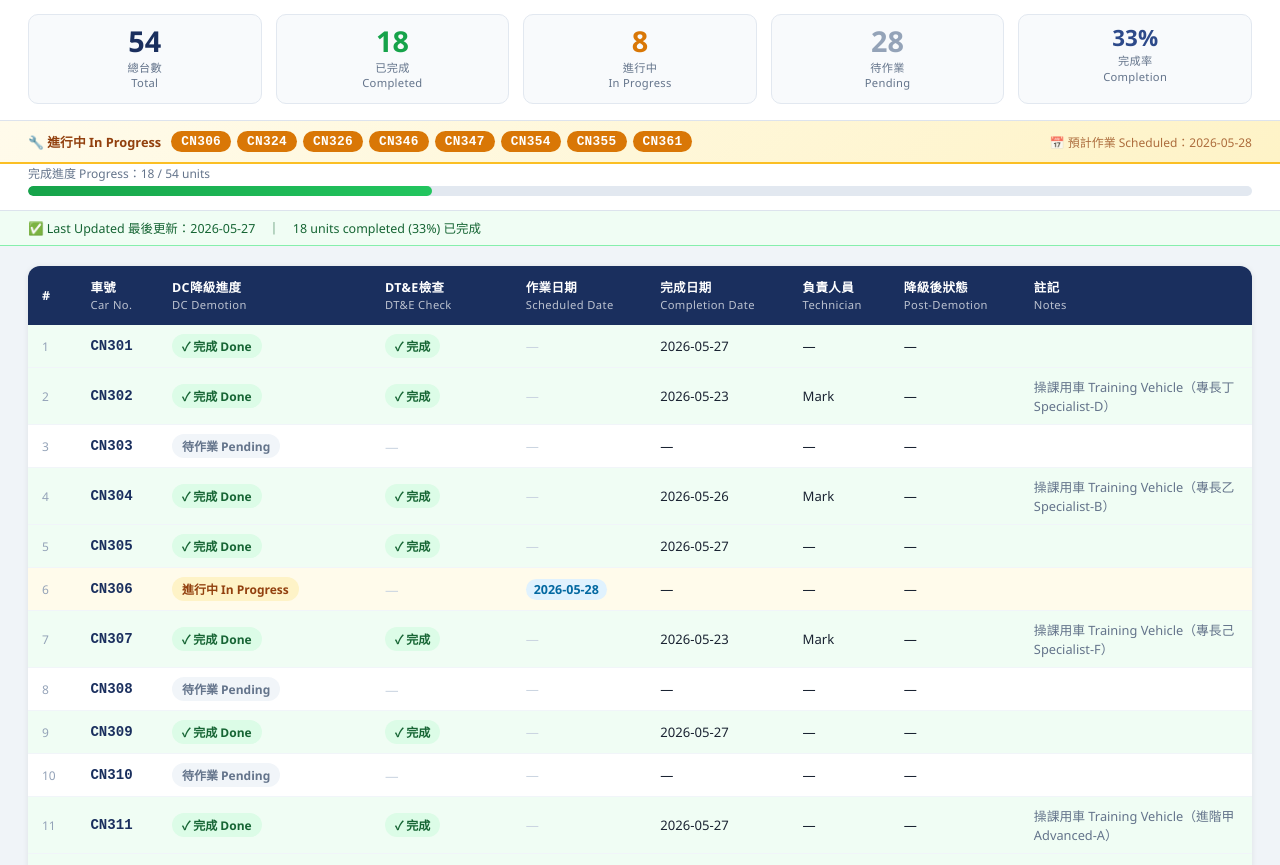
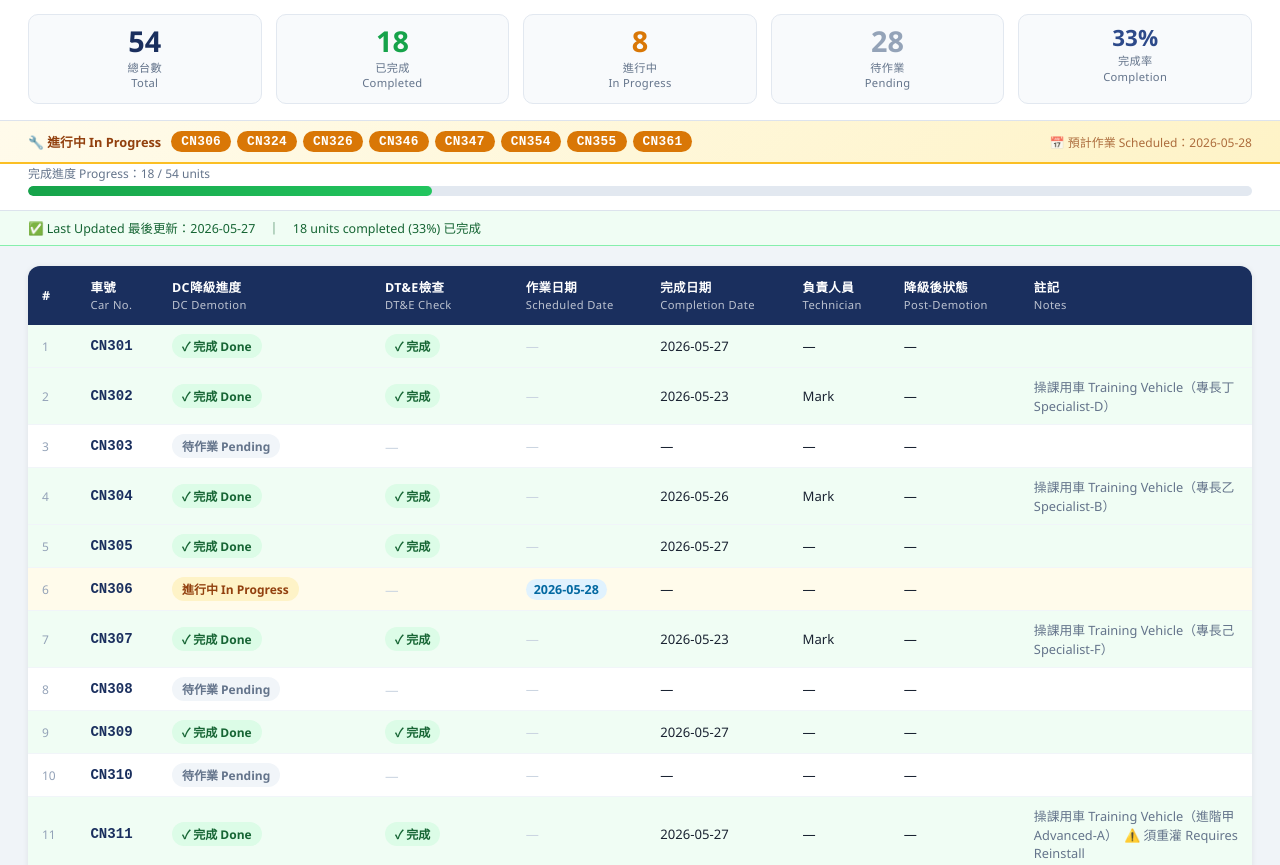
Before and after one commit to gabrielliou026-max/cn301-370-tracker, a plain HTML site: page index.html in a window 1280 px wide. Shown: the part 85-950 px from the top of the page. Drawn offline with Linux system fonts and the light colour scheme.

Commit message:
進度更新 2026-05-27 18:43

```diff
--- a/index.html
+++ b/index.html
@@ -289,7 +289,7 @@ const DATA = [
   { car: "CN305", status: "完成", dte: "完成", date: "2026-05-27", scheduledDate: "—", person: "—", afterStatus: "—", note: "" },
   { car: "CN306", status: "進行中", dte: "—", date: "—", scheduledDate: "2026-05-28", person: "—", afterStatus: "—", note: "" },
   { car: "CN309", status: "完成", dte: "完成", date: "2026-05-27", scheduledDate: "—", person: "—", afterStatus: "—", note: "" },
-  { car: "CN311", status: "完成", dte: "完成", date: "2026-05-27", scheduledDate: "—", person: "—", afterStatus: "—", note: "操課用車 Training Vehicle（進階甲 Advanced-A）" },
+  { car: "CN311", status: "完成", dte: "完成", date: "2026-05-27", scheduledDate: "—", person: "—", afterStatus: "—", note: "操課用車 Training Vehicle（進階甲 Advanced-A）　⚠️ 須重灌 Requires Reinstall" },
   { car: "CN355", status: "進行中", dte: "—", date: "—", scheduledDate: "2026-05-28", person: "—", afterStatus: "—", note: "" },
   { car: "CN313", status: "待作業", dte: "—", date: "—", scheduledDate: "—", person: "—", afterStatus: "—", note: "操課用車 Training Vehicle（專長戊 Specialist-E）" },
   { car: "CN322", status: "待作業", dte: "—", date: "—", scheduledDate: "—", person: "—", afterStatus: "—", note: "操課用車 Training Vehicle（專長己 Specialist-F）" },
```
